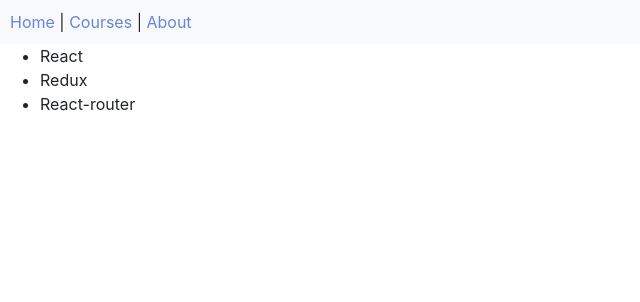
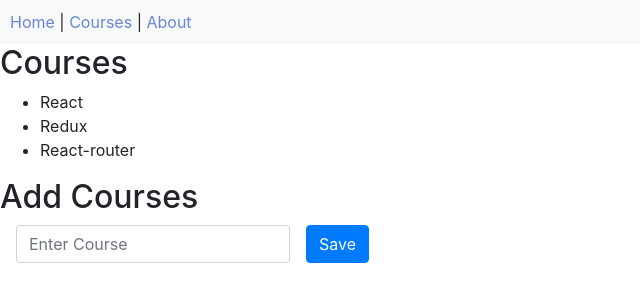
Before and after one commit to bksun/Course-App, a React (Create React App) app: page /courses in a window 1280 px wide. Shown: the top 302 px of the page, without its empty margins (0-640 px from the left). Built offline with nearby package versions, Linux system fonts and the light colour scheme.

Commit message:
Add form which on submit adds course in the course list

```diff
--- a/src/components/courses/Course-Form.js
+++ b/src/components/courses/Course-Form.js
@@ -3,13 +3,37 @@
 class CourseForm extends Component {
     constructor(props) {
         super(props);
-        this.state = {  }
+        this.state = {
+            currentCourse: this.props.course
+        }
+
+        this.handleChange = this.handleChange.bind(this)
     }
+
+
+    handleChange(e) {
+        this.setState({
+          currentCourse: e.target.value
+        })
+    }
+
+    resetForm() {
+        this.setState({
+            currentCourse: ""
+          })
+    }
+
     render() {
         return (
-            <form>
-                {/* Sample Form */}
-            </form>
+            <div>
+                <h2>Add Courses</h2>
+                <form onSubmit = { this.props.handleCourseSubmit } className="form-inline" id="course-form">
+                    <div className="form-group mx-sm-3 mb-2">
+                        <input type="text" onChange={this.handleChange} className="form-control" name="inputCourse"  id="inputCourse" value={this.state.currentCourse} placeholder="Enter Course" required/>
+                    </div>
+                    <button type="submit" className="btn btn-primary mb-2">Save</button>
+                </form>
+            </div>
          );
     }
 }
--- a/src/components/courses/Course-List.js
+++ b/src/components/courses/Course-List.js
@@ -4,24 +4,23 @@
 
 class CourseList extends Component {
     constructor(props) {
-        super(props);
-        this.state = {
-            courses: this.props.courses
-         }
+        super(props)
+        this.state = {}
     }
 
     render() {
         return (
             <div>
+              <h2>Courses</h2>
               <ul>
-                { this.state.courses.length > 0 &&
-                  this.state.courses.map((course, index) => (
-                    <Course course={ course } index = { index } />
+                { this.props.courses.length > 0 &&
+                  this.props.courses.map((course, index) => (
+                    <Course key={index.toString()} course={ course } index = { index } />
                   ))
                 }
               </ul>
               <div>
-                { this.state.courses.length <= 0 && <div className="text-danger">
+                { this.props.courses.length <= 0 && <div className="text-danger">
                     No courses are available for now!
                 </div>}
               </div>
--- a/src/components/courses/Courses.js
+++ b/src/components/courses/Courses.js
@@ -4,17 +4,32 @@
 class Courses extends Component {
     constructor(props) {
         super(props);
+
         this.state = {
             courses: [
               "React", "Redux", "React-router"
-            ]
+            ],
+            currentCourse: ""
            }
+
+        this.CourseFormRef = React.createRef()
+        this.handleCourseSubmit = this.handleCourseSubmit.bind(this)
     }
+
+    handleCourseSubmit(e) {
+      e.preventDefault()
+      const course_name = e.target["inputCourse"].value; //e.target.inputCourse.value;
+      const courses = [...this.state.courses, course_name]
+      this.setState({ courses, currentCourse: "" })
+      this.CourseFormRef.current.resetForm()
+    }
+
+
     render() {
         return (
             <div>
               <CourseList courses = {this.state.courses}/>
-              <CourseForm />
+              <CourseForm ref={this.CourseFormRef} course={this.state.currentCourse} handleCourseSubmit = { this.handleCourseSubmit} />
             </div>
          );
     }
--- a/src/components/router/router-component.js
+++ b/src/components/router/router-component.js
@@ -1,5 +1,5 @@
 import React, { Component, Fragment } from 'react';
-import { Link, Route } from "react-router-dom";
+import { Route } from "react-router-dom";
 import Courses from "../courses/Courses";
 
 import CourseForm from "../form/Course-form";
--- a/src/index.js
+++ b/src/index.js
@@ -3,7 +3,7 @@
 import './index.css';
 import App from './App';
 
-import { Provider } from 'react-redux';
+// import { Provider } from 'react-redux';
 import { BrowserRouter } from 'react-router-dom';
 
 ReactDOM.render(
```
